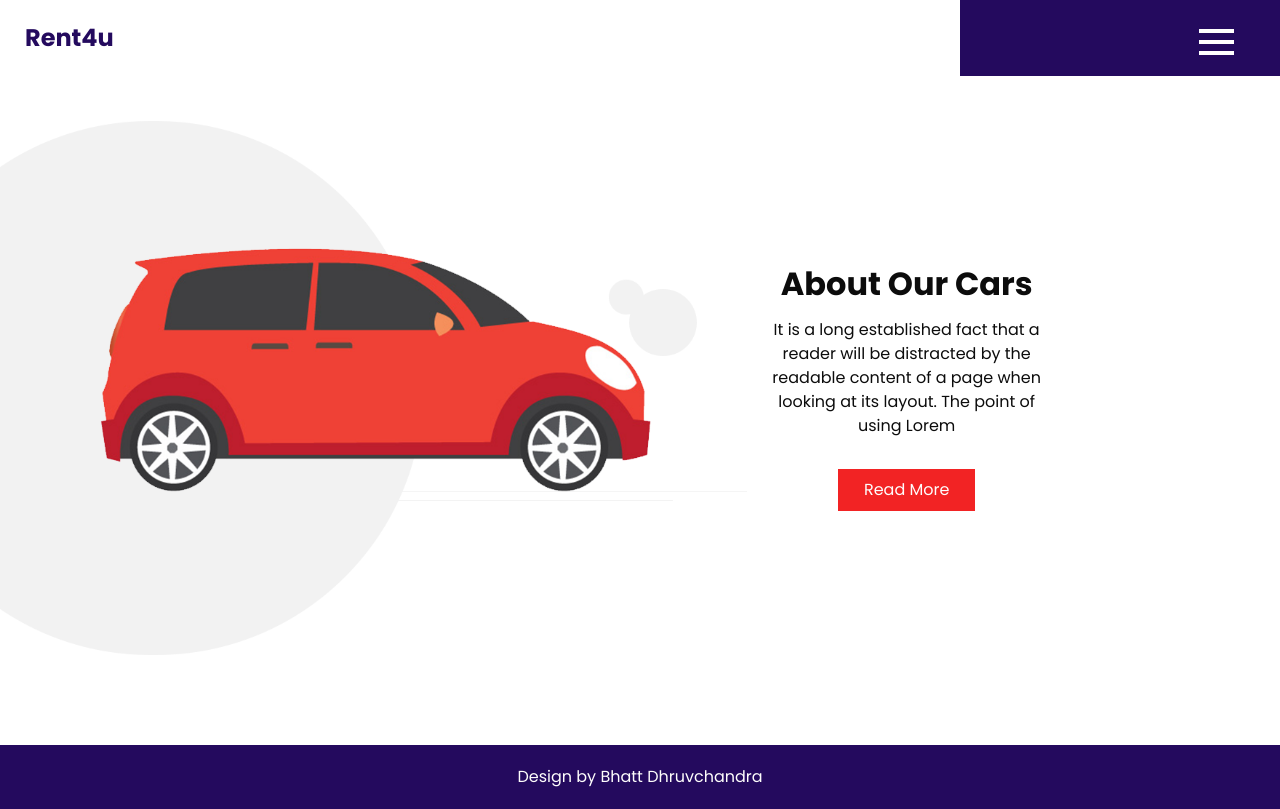
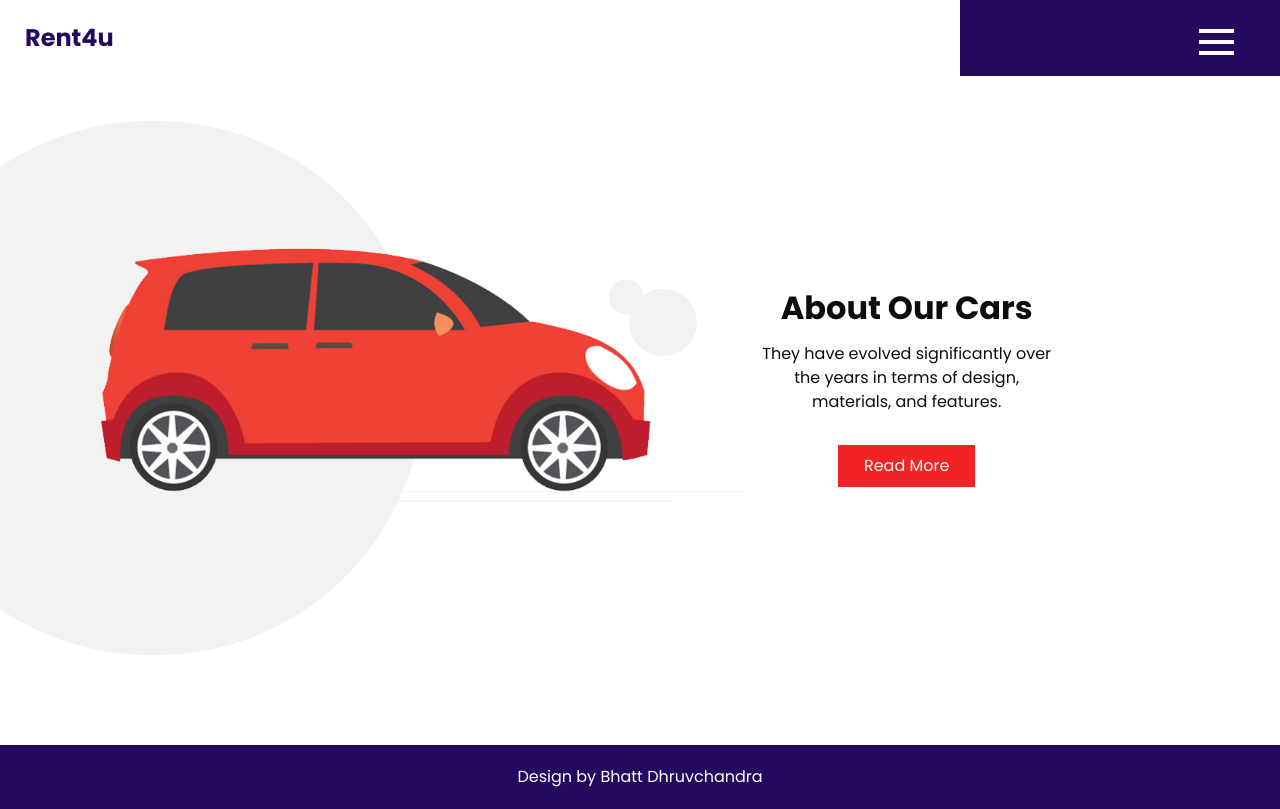
Before and after one commit to Jethachampak/Final-Project-rent4u, a plain HTML site: page about.html in a window 1280 px wide. Drawn offline with nearby package versions, Linux system fonts and the light colour scheme.

Commit message:
Update about.html

```diff
--- a/about.html
+++ b/about.html
@@ -85,8 +85,7 @@
               About Our Cars
             </h2>
             <p>
-              It is a long established fact that a reader will be distracted by the readable content of a page when looking at its layout. The point of using Lorem
-            </p>
+They have evolved significantly over the years in terms of design, materials, and features.             </p>
             <a href="">
               Read More
             </a>
```
